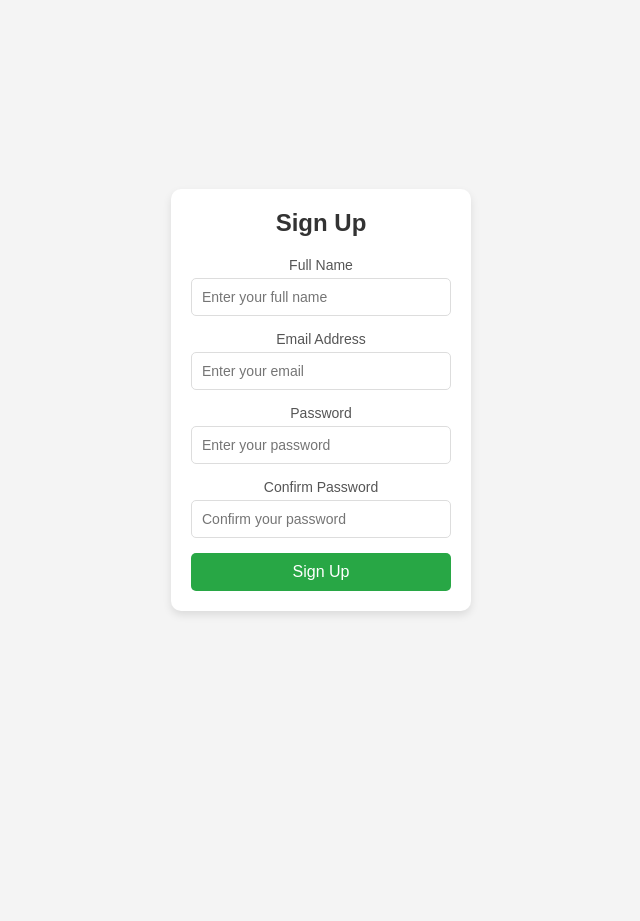
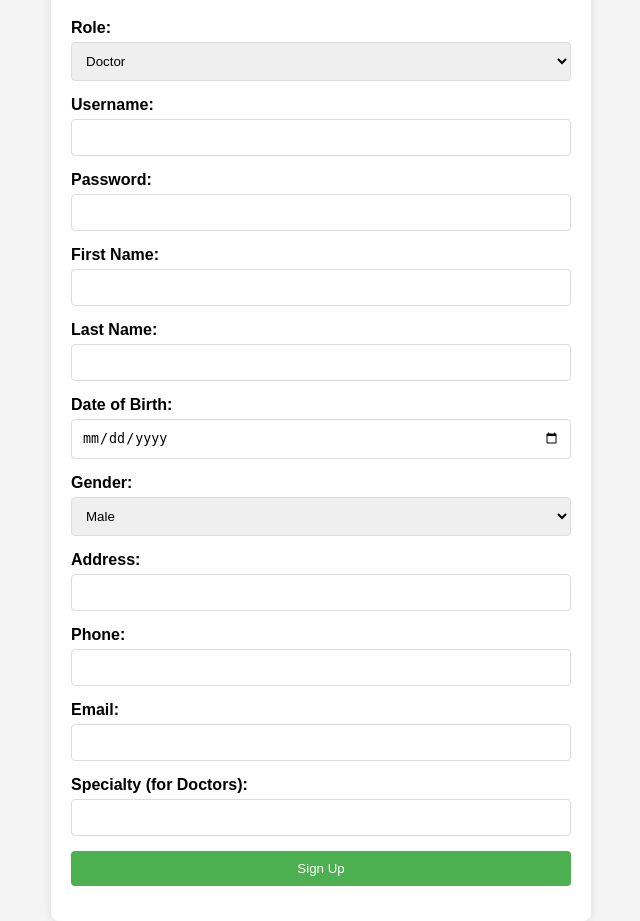
Before and after one commit to mazenul/Hospital_Management_System, a PHP site: page /Pages/signup.html in a window 1280 px wide. Shown: the whole page, without its empty margins (319-959 px from the left). Before the commit the page ends 615 px from the top, so only its background shows below. Run offline with PHP 8.4, Linux system fonts and the light colour scheme.

Commit message:
signup page redecorate

```diff
--- a/Pages/signup.html
+++ b/Pages/signup.html
@@ -3,24 +3,52 @@
 <head>
     <meta charset="UTF-8">
     <meta name="viewport" content="width=device-width, initial-scale=1.0">
-    <title>SignUp</title>
+    <title>Sign Up</title>
     <link rel="stylesheet" href="../style/signup.css">
 </head>
 <body>
-    <div class="signup-container">
-        <h2>Sign Up</h2>
-        <form action="" method="POST">
-            <label for="name">Full Name</label>
-            <input type="text" id="name" name="name" placeholder="Enter your full name" required>
+    <div class="container">
+        <h1>Sign Up</h1>
+        <form action="../php/signup.php" method="POST">
+            <label for="role">Role:</label>
+            <select name="role" id="role" required>
+                <option value="Doctor">Doctor</option>
+                <option value="Patient">Patient</option>
+            </select>
 
-            <label for="email">Email Address</label>
-            <input type="email" id="email" name="email" placeholder="Enter your email" required>
+            <label for="username">Username:</label>
+            <input type="text" id="username" name="username" required>
 
-            <label for="password">Password</label>
-            <input type="password" id="password" name="password" placeholder="Enter your password" required>
+            <label for="password">Password:</label>
+            <input type="password" id="password" name="password" required>
 
-            <label for="confirm-password">Confirm Password</label>
-            <input type="password" id="confirm-password" name="confirm-password" placeholder="Confirm your password" required>
+            <label for="firstname">First Name:</label>
+            <input type="text" id="firstname" name="firstname" required>
+
+            <label for="lastname">Last Name:</label>
+            <input type="text" id="lastname" name="lastname" required>
+
+            <label for="dob">Date of Birth:</label>
+            <input type="date" id="dob" name="dob" required>
+
+            <label for="gender">Gender:</label>
+            <select name="gender" id="gender" required>
+                <option value="Male">Male</option>
+                <option value="Female">Female</option>
+                <option value="Other">Other</option>
+            </select>
+
+            <label for="address">Address:</label>
+            <input type="text" id="address" name="address" required>
+
+            <label for="phone">Phone:</label>
+            <input type="text" id="phone" name="phone" required>
+
+            <label for="email">Email:</label>
+            <input type="email" id="email" name="email" required>
+
+            <label for="specialty">Specialty (for Doctors):</label>
+            <input type="text" id="specialty" name="specialty">
 
             <button type="submit">Sign Up</button>
         </form>
--- a/style/signup.css
+++ b/style/signup.css
@@ -1,29 +1,25 @@
-* {
-    margin: 0;
-    padding: 0;
-    box-sizing: border-box;
-}
-
 body {
     font-family: Arial, sans-serif;
     background-color: #f4f4f4;
+    margin: 0;
+    padding: 20px;
     display: flex;
     justify-content: center;
     align-items: center;
     height: 100vh;
 }
 
-.signup-container {
-    background-color: white;
+.container {
+    width: 80%;
+    max-width: 500px;
+    background: white;
     padding: 20px;
-    border-radius: 10px;
-    box-shadow: 0 4px 8px rgba(0, 0, 0, 0.1);
-    width: 300px;
-    text-align: center;
+    box-shadow: 0 0 10px rgba(0,0,0,0.1);
+    border-radius: 8px;
 }
 
-h2 {
-    margin-bottom: 20px;
+h1 {
+    text-align: center;
     color: #333;
 }
 
@@ -33,29 +29,24 @@ form {
 }
 
 label {
-    font-size: 14px;
-    color: #555;
     margin-bottom: 5px;
+    font-weight: bold;
 }
 
-input {
+input, select, button {
+    margin-bottom: 15px;
     padding: 10px;
-    margin-bottom: 15px;
     border: 1px solid #ddd;
-    border-radius: 5px;
-    font-size: 14px;
+    border-radius: 4px;
 }
 
 button {
-    padding: 10px;
+    background-color: #4CAF50;
+    color: white;
     border: none;
-    border-radius: 5px;
-    background-color: #28a745;
-    color: white;
-    font-size: 16px;
     cursor: pointer;
 }
 
 button:hover {
-    background-color: #218838;
+    background-color: #45a049;
 }
```
Also changed, not shown: php/signup.php (added, +40 -0 lines).
